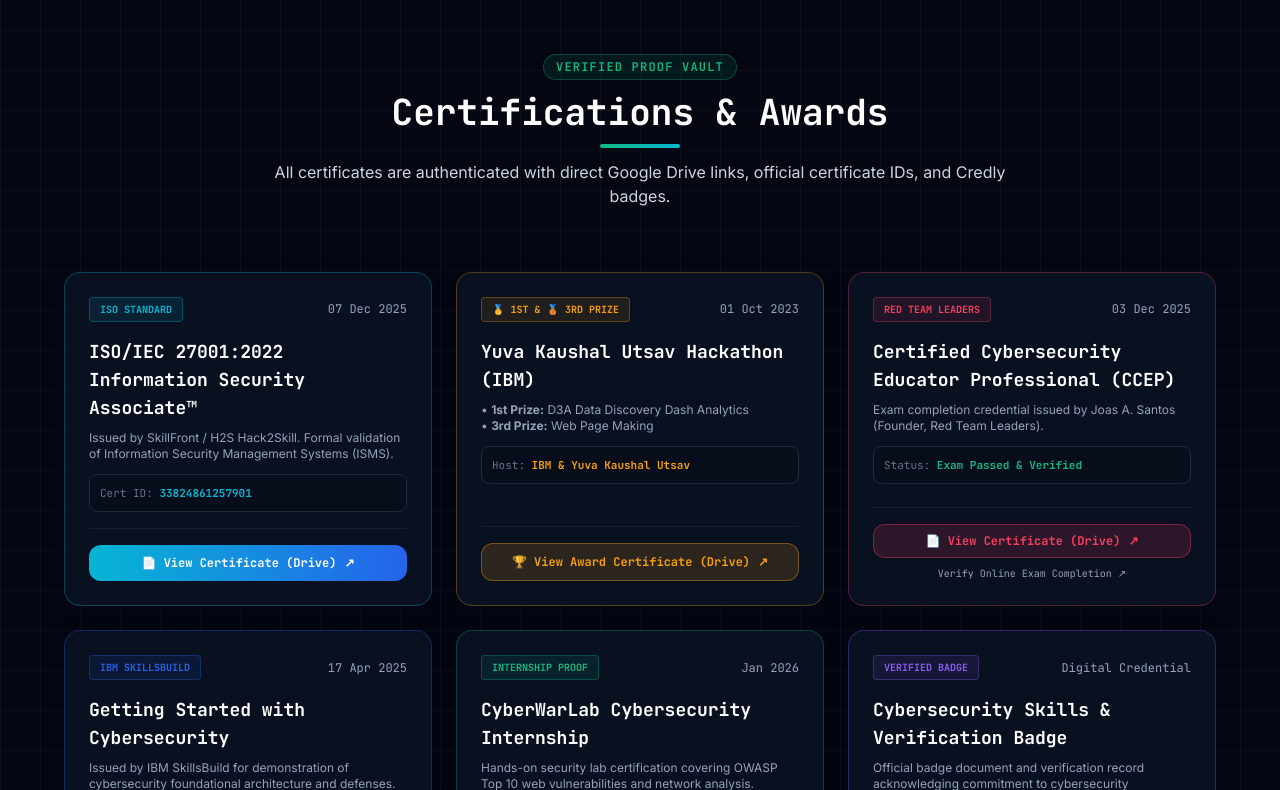
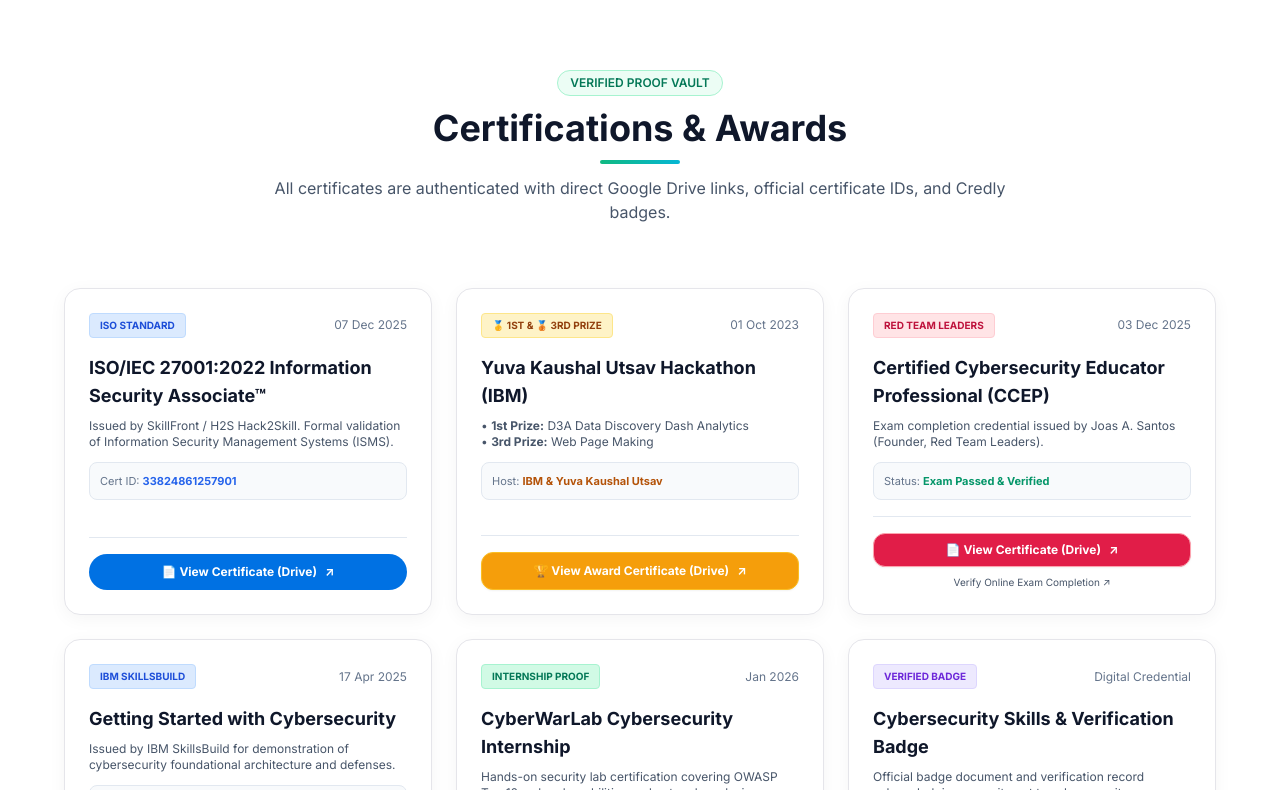
Before and after one commit to iamayaanmansoori/portfolio, a plain HTML site: page index.html in a window 1280 px wide. Shown: the part 2010-2800 px from the top of the page. Drawn offline with nearby package versions, Linux system fonts and the light colour scheme; no server answers; a script that the page names is missing.

Commit message:
Style portfolio with Apple inspired light theme

```diff
--- a/index.html
+++ b/index.html
@@ -1,5 +1,5 @@
 <!DOCTYPE html>
-<html lang="en" class="dark scroll-smooth">
+<html lang="en" class="scroll-smooth">
 
 <head>
     <meta charset="UTF-8">
@@ -81,8 +81,58 @@
 
         /* Light mode base with high-contrast text */
         html:not(.dark) body {
-            background-color: #f8fafc;
-            color: #0f172a;
+            background-color: #ffffff;
+            color: #1d1d1f;
+            --apple-blue: #0071e3;
+            --apple-ink: #1d1d1f;
+            background-image: none;
+        }
+
+        html:not(.dark) .cyber-grid { background-image: none; }
+        html:not(.dark) .font-mono {
+            font-family: Inter, -apple-system, BlinkMacSystemFont, "Segoe UI", sans-serif;
+            letter-spacing: normal;
+        }
+        html:not(.dark) header {
+            background: rgba(245, 245, 247, 0.92);
+            border-color: rgba(0, 0, 0, 0.08);
+            box-shadow: none;
+        }
+        html:not(.dark) #home {
+            background: #f5f5f7;
+            border-radius: 1.5rem;
+            padding-left: clamp(1.25rem, 5vw, 4rem);
+            padding-right: clamp(1.25rem, 5vw, 4rem);
+            margin-top: 1rem;
+        }
+        html:not(.dark) h1,
+        html:not(.dark) h2,
+        html:not(.dark) h3 { letter-spacing: -0.035em; }
+        html:not(.dark) .glass-card {
+            background: #ffffff;
+            border-color: rgba(0, 0, 0, 0.1);
+            box-shadow: 0 4px 18px rgba(0, 0, 0, 0.045);
+        }
+        html:not(.dark) .glass-card:hover {
+            border-color: rgba(0, 113, 227, 0.38);
+            box-shadow: 0 10px 26px rgba(0, 0, 0, 0.08);
+            transform: translateY(-2px);
+        }
+        html:not(.dark) a[class*="bg-gradient-to-r"] {
+            background-image: none;
+            background-color: var(--apple-blue);
+            border-radius: 9999px;
+            box-shadow: none;
+        }
+        html:not(.dark) a[class*="bg-gradient-to-r"]:hover { background-color: #0077ed; }
+        html:not(.dark) #home h1 span {
+            background-image: none;
+            color: var(--apple-ink);
+            -webkit-text-fill-color: var(--apple-ink);
+        }
+        html:not(.dark) ::selection {
+            background: rgba(0, 113, 227, 0.18);
+            color: var(--apple-ink);
         }
 
         body {
@@ -99,10 +149,7 @@
 
         /* Light Mode Clean Grid with high legibility */
         html:not(.dark) .cyber-grid {
-            background-image:
-                linear-gradient(rgba(203, 213, 225, 0.45) 1px, transparent 1px),
-                linear-gradient(90deg, rgba(203, 213, 225, 0.45) 1px, transparent 1px);
-            background-size: 36px 36px, 36px 36px;
+            background-image: none;
         }
 
         /* Glass Cards for Dark Mode */
@@ -124,15 +171,15 @@
         /* Glass Cards for Light Mode */
         html:not(.dark) .glass-card {
             background: #ffffff;
-            border: 1px solid #e2e8f0;
-            box-shadow: 0 8px 24px -4px rgba(15, 23, 42, 0.08);
+            border: 1px solid #e5e5ea;
+            box-shadow: 0 4px 18px rgba(0, 0, 0, 0.045);
             transition: all 0.3s cubic-bezier(0.16, 1, 0.3, 1);
         }
 
         html:not(.dark) .glass-card:hover {
-            border-color: #3b82f6;
-            box-shadow: 0 14px 28px -4px rgba(37, 99, 235, 0.12);
-            transform: translateY(-3px);
+            border-color: #0071e3;
+            box-shadow: 0 10px 26px rgba(0, 0, 0, 0.08);
+            transform: translateY(-2px);
         }
 
         /* Custom Scrollbar */
```
